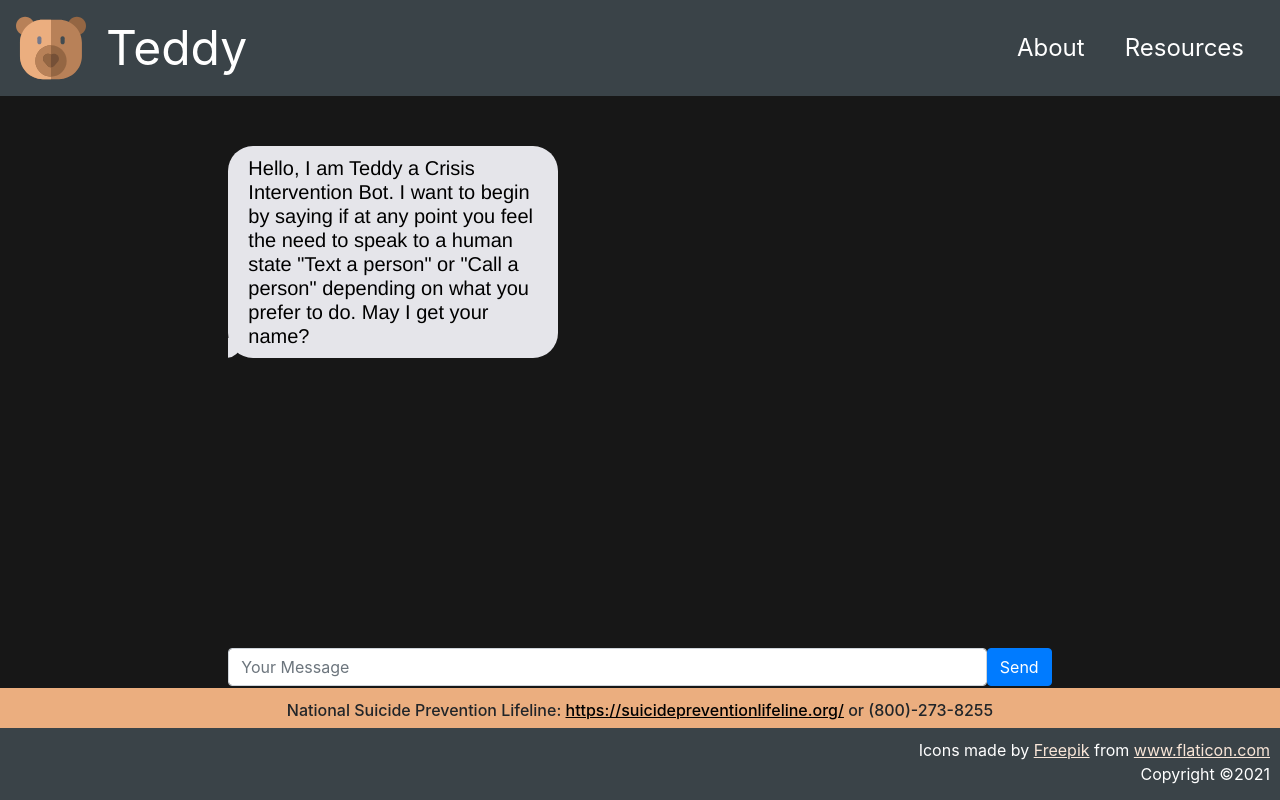
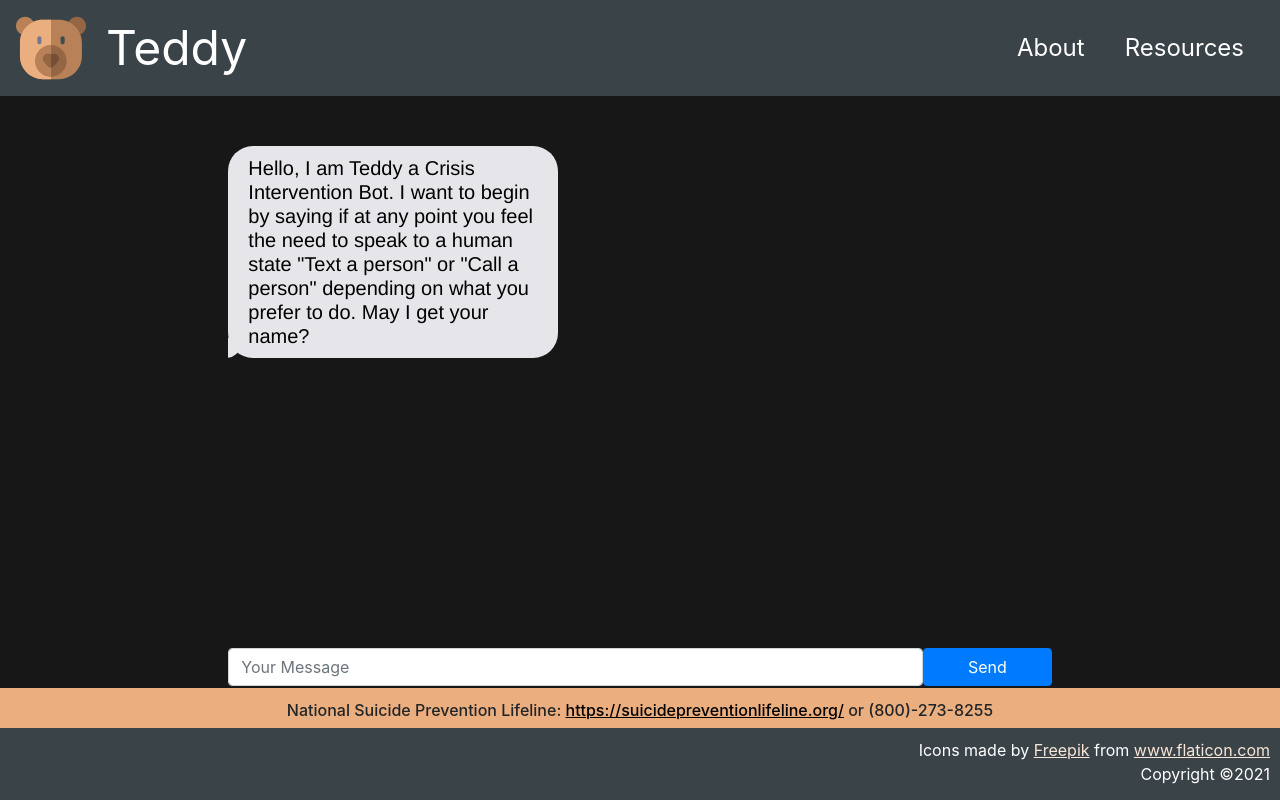
Before and after one commit to Bracciata/Cornhacks2021, a React (Create React App) app in the folder teddy/: page / in a window 1280 px wide. Built offline with nearby package versions, Linux system fonts and the light colour scheme; no server answers.

Commit message:
Increased the width of the button.

```diff
--- a/teddy/src/App.css
+++ b/teddy/src/App.css
@@ -198,3 +198,7 @@ p:before, p:after {
   #root > div > nav > a{
     width:fit-content;
   }
+  button{
+    width: 18%;
+
+  }
```
